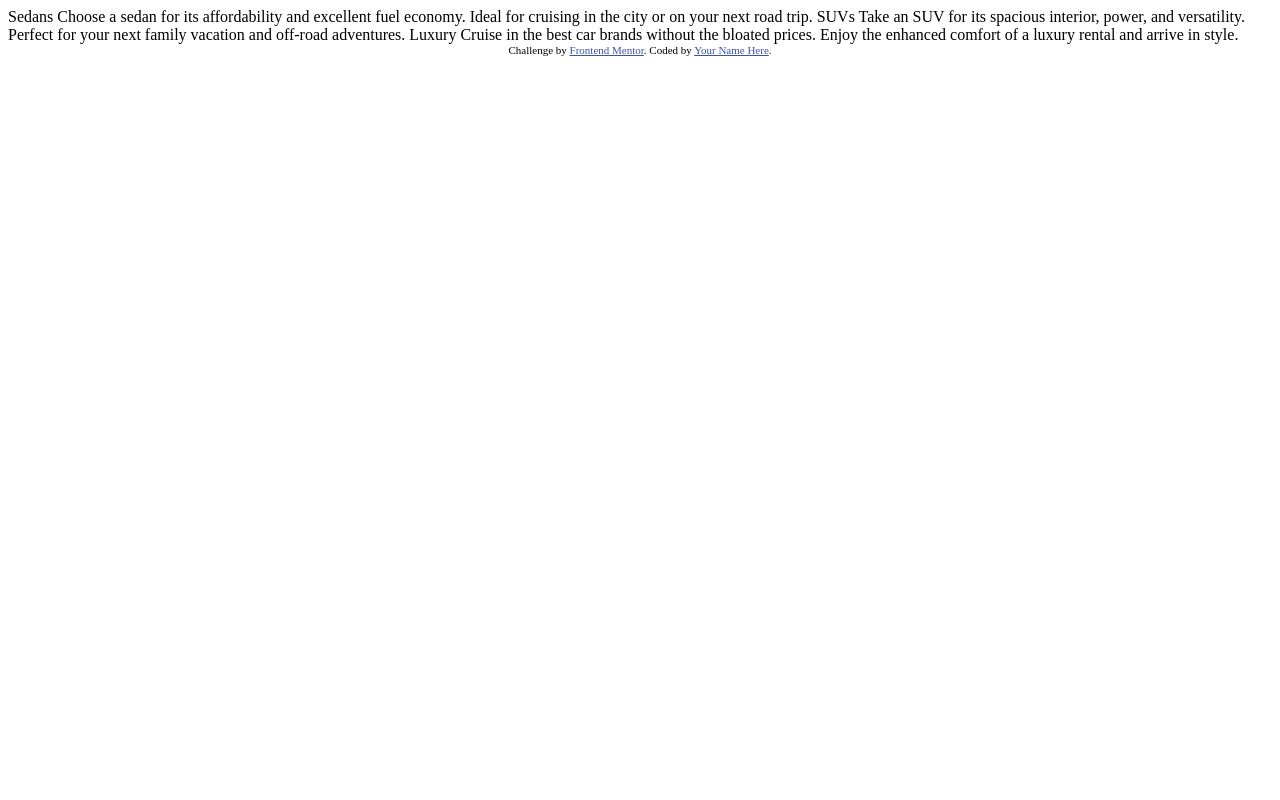
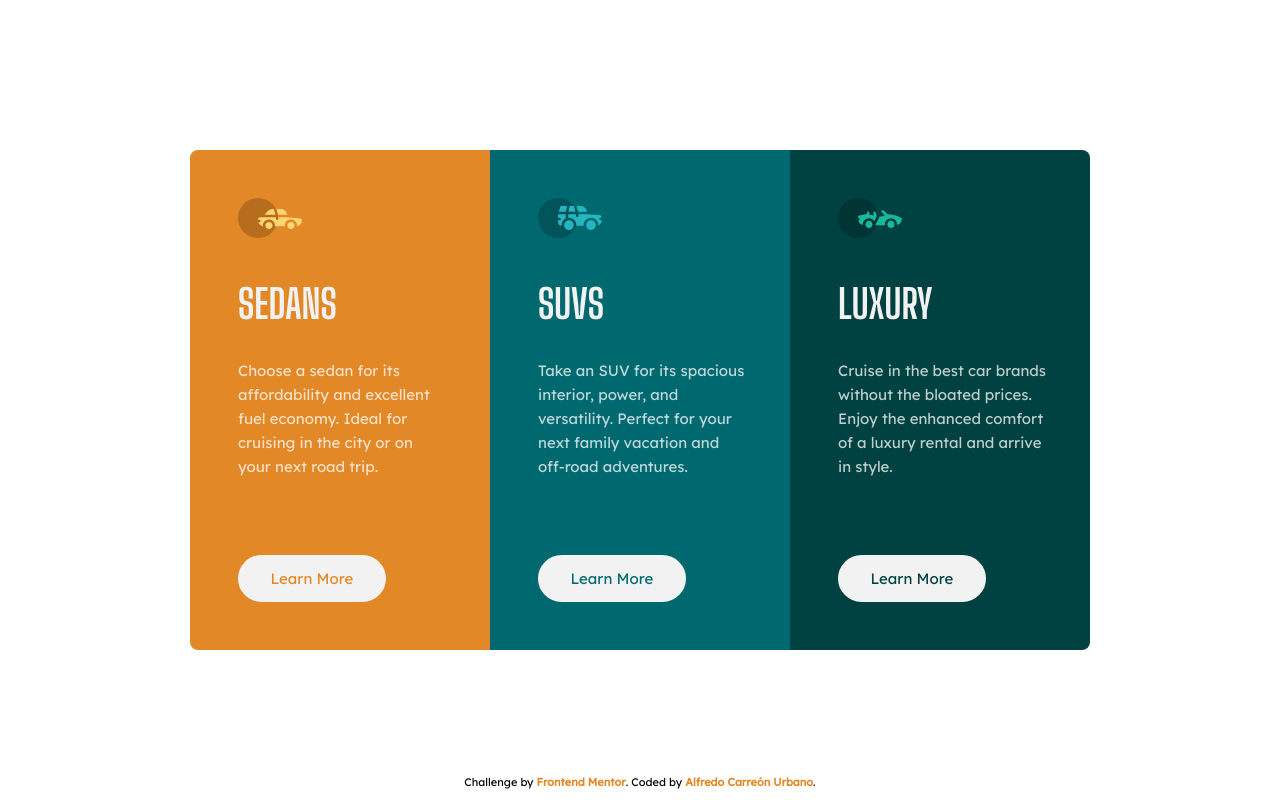
Before and after one commit to AlfredoCU/3-column-preview-card-component, a plain HTML site: page index.html in a window 1280 px wide. Drawn offline with Linux system fonts and the light colour scheme.

Commit message:
style: ux desktop

```diff
--- /dev/null
+++ b/css/main.css
@@ -0,0 +1,121 @@
+@import url('https://fonts.googleapis.com/css2?family=Big+Shoulders+Display:wght@700&family=Lexend+Deca&display=swap');
+
+:root {
+    /* primary */
+    --bright-orange: hsl(31, 77%, 52%);
+    --dark-cyan: hsl(184, 100%, 22%);
+    --very-dark-cyan: hsl(179, 100%, 13%);
+    /* paragraphs */
+    --transparent-white: hsla(0, 0%, 100%, 0.75);
+    /* background, headings, buttons */
+    --very-light-gray: hsl(0, 0%, 95%);
+    /* link */
+    --link: hsl(228, 45%, 44%);
+}
+
+body {
+    width: 100vw;
+    display: flex;
+    min-height: 100vh;
+    position: relative;
+    align-items: center;
+    font-size: 0.938rem;
+    flex-direction: column;
+    justify-content: center;
+    color:var(--very-light-gray);
+    font-family: 'Lexend Deca', sans-serif;
+}
+
+.container {
+    display: flex;
+    flex-wrap: wrap;
+    justify-content: center;
+}
+
+.card {
+    width: 100%;
+    display: flex;
+    max-width: 300px;
+    min-height: 500px;
+    flex-direction: column;
+    box-sizing: border-box;
+    justify-content: space-between;
+    padding: 3rem 2.6rem 3rem 3rem;
+    border-radius: 0.5rem 0 0 0.5rem;
+    background-color: var(--bright-orange);
+}
+
+.card img {
+    width: 64px;
+    height: 40px;
+}
+
+.card h2 {
+    font-weight: 700;
+    font-size: 2.5rem;
+    margin: 2.5rem 0 2rem;
+    text-transform: uppercase;
+    color:var(--very-light-gray);
+    font-family: 'Big Shoulders Display', cursive;
+}
+
+.card p {
+    margin: 0;
+    line-height: 24px;
+    color: var(--transparent-white);
+}
+
+.card a {
+    transition:  0.3s;
+    width: fit-content;
+    text-align: center;
+    border-radius: 50px;
+    text-decoration: none;
+    box-sizing: border-box;
+    padding: 0.8rem 1.9rem;
+    color: var(--bright-orange);
+    border: 2px solid var(--very-light-gray);
+    background-color: var(--very-light-gray);
+}
+
+.card a:hover {
+    background-color: transparent;
+    color: var(--very-light-gray);
+    border: 2px solid var(--very-light-gray);
+}
+
+.card--blue {
+    border-radius: 0;
+    background-color: var(--dark-cyan);
+}
+
+.card--blue a {
+    color: var(--dark-cyan);
+}
+
+.card--green {
+    border-radius: 0 0.5rem 0.5rem 0;
+    background-color: var(--very-dark-cyan);
+}
+
+.card--green a {
+    color: var(--very-dark-cyan);
+}
+
+.attribution {
+    bottom: 0;
+    color: black;
+    font-size: 11px;
+    text-align: center;
+    position: absolute;
+}
+
+.attribution a {
+    font-weight: 700;
+    text-decoration: none;
+    color: var(--bright-orange);
+}
+
+.attribution a:hover {
+    text-decoration: underline;
+}
--- a/index.html
+++ b/index.html
@@ -1,36 +1,58 @@
 <!DOCTYPE html>
 <html lang="en">
   <head>
-  <meta charset="UTF-8">
-  <meta name="viewport" content="width=device-width, initial-scale=1.0"> <!-- displays site properly based on user's device -->
+    <meta charset="UTF-8" />
+    <link rel="stylesheet" href="/css/main.css" />
+    <link rel="stylesheet" href="/css/normalize.css" />
+    <meta name="viewport" content="width=device-width, initial-scale=1.0" />
+    <link rel="icon" type="image/png" sizes="32x32" href="./images/favicon-32x32.png" />
+    <title>Frontend Mentor | 3-column preview card component</title>
+  </head>
 
-  <link rel="icon" type="image/png" sizes="32x32" href="./images/favicon-32x32.png">
-
-  <title>Frontend Mentor | 3-column preview card component</title>
-
-  <!-- Feel free to remove these styles or customise in your own stylesheet 👍 -->
-  <style>
-    .attribution { font-size: 11px; text-align: center; }
-    .attribution a { color: hsl(228, 45%, 44%); }
-  </style>
-</head>
   <body>
-
-  Sedans
+    <main class="container">
+      <div class="card">
+        <div>
+          <img src="./images/icon-sedans.svg" alt="Sendas" />
+          <h2>Sedans</h2>
+          <p>
             Choose a sedan for its affordability and excellent fuel economy. Ideal for cruising in the city
             or on your next road trip.
+          </p>
+        </div>
+        <a href="#">Learn More</a>
+      </div>
 
-  SUVs
+      <div class="card card--blue">
+        <div>
+          <img src="./images/icon-suvs.svg" alt="SUVs" />
+          <h2>SUVs</h2>
+          <p>
             Take an SUV for its spacious interior, power, and versatility. Perfect for your next family vacation
             and off-road adventures.
+          </p>
+        </div>
+        <a href="#">Learn More</a>
+      </div>
 
-  Luxury
+      <div class="card card--green">
+        <div>
+          <img src="./images/icon-luxury.svg" alt="Luxury" />
+          <h2>Luxury</h2>
+          <p>
             Cruise in the best car brands without the bloated prices. Enjoy the enhanced comfort of a luxury
             rental and arrive in style.
+          </p>
+        </div>
+        <a href="#">Learn More</a>
+      </div>
+    </main>
 
-  <div class="attribution">
+    <footer class="attribution">
+      <p>
         Challenge by <a href="https://www.frontendmentor.io?ref=challenge" target="_blank">Frontend Mentor</a>.
-    Coded by <a href="#">Your Name Here</a>.
-  </div>
+        Coded by <a href="https://www.linkedin.com/in/alfredo-cu/">Alfredo Carreón Urbano</a>.
+      </p>
+    </footer>
   </body>
 </html>
```
Also changed, not shown: css/normalize.css (added). Lines whose indentation alone changed are shown as unchanged.
